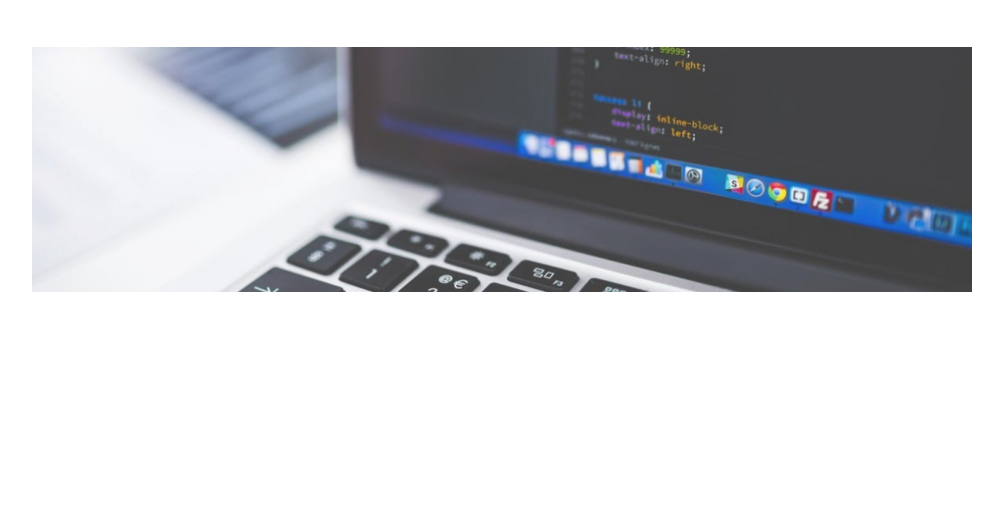
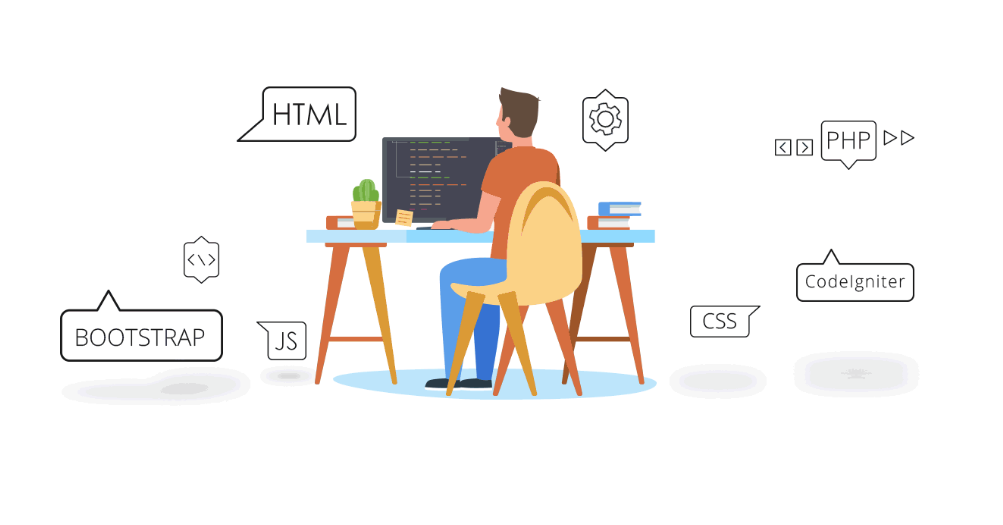
Before and after one commit to ielkanyuk/ielkanyuk.github.io, a plain HTML site: page index.html in a window 1280 px wide. Shown: the part 275-800 px from the top of the page, without its empty margins (138-1141 px from the left). Drawn offline with Linux system fonts and the light colour scheme.

Commit message:
Update main pic

```diff
--- a/index.html
+++ b/index.html
@@ -35,7 +35,7 @@
 					<h3 class="intro__subtitle">Frontend engineer 35 years old, Ufa</h3>
 				</div>
 				<div class="intro__img">
-					<img src="./img/main-pic.jpeg" width="100%" alt="Igor Elkanyuk" class="intro__img-photo">
+					<img src="./img/web-dev.png" width="100%" alt="Igor Elkanyuk" class="intro__img-photo">
 				</div>
 			</div>
 		</section>
```
Also changed, not shown: img/web-dev.png (added).
